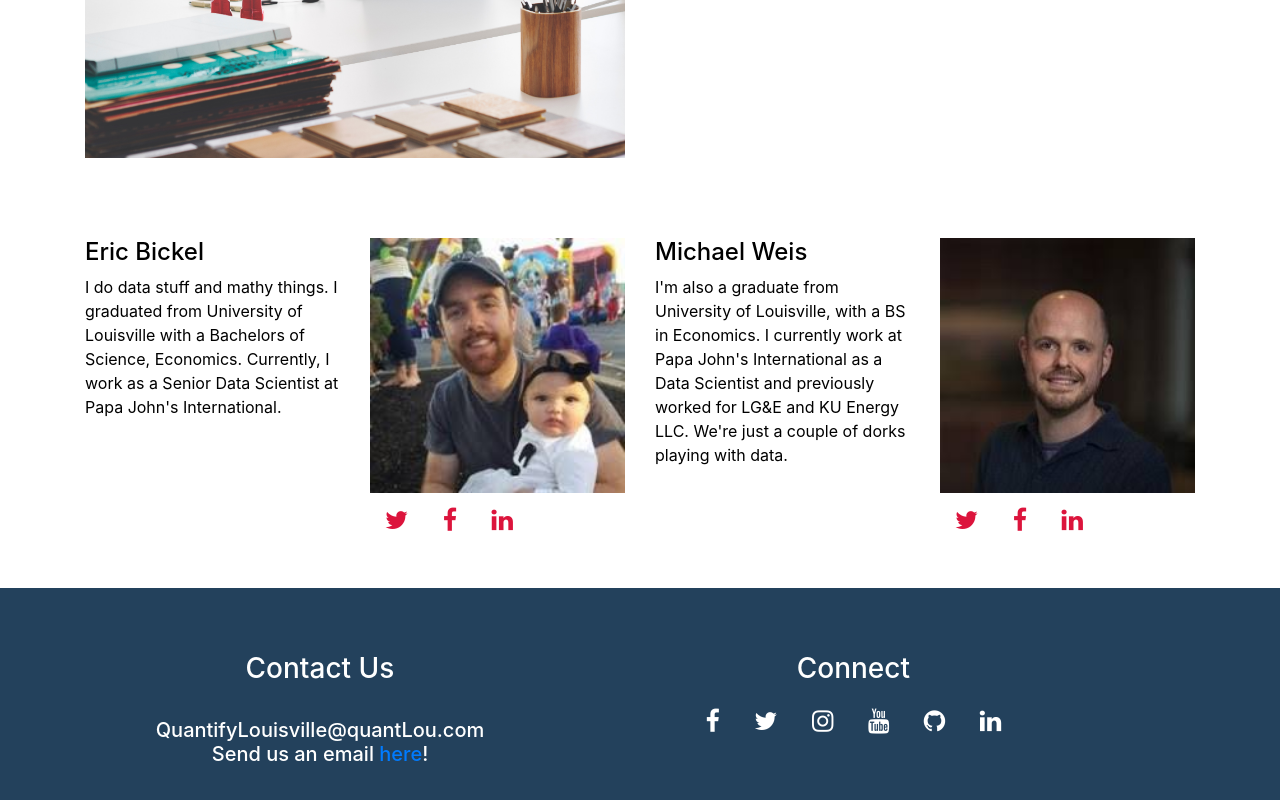
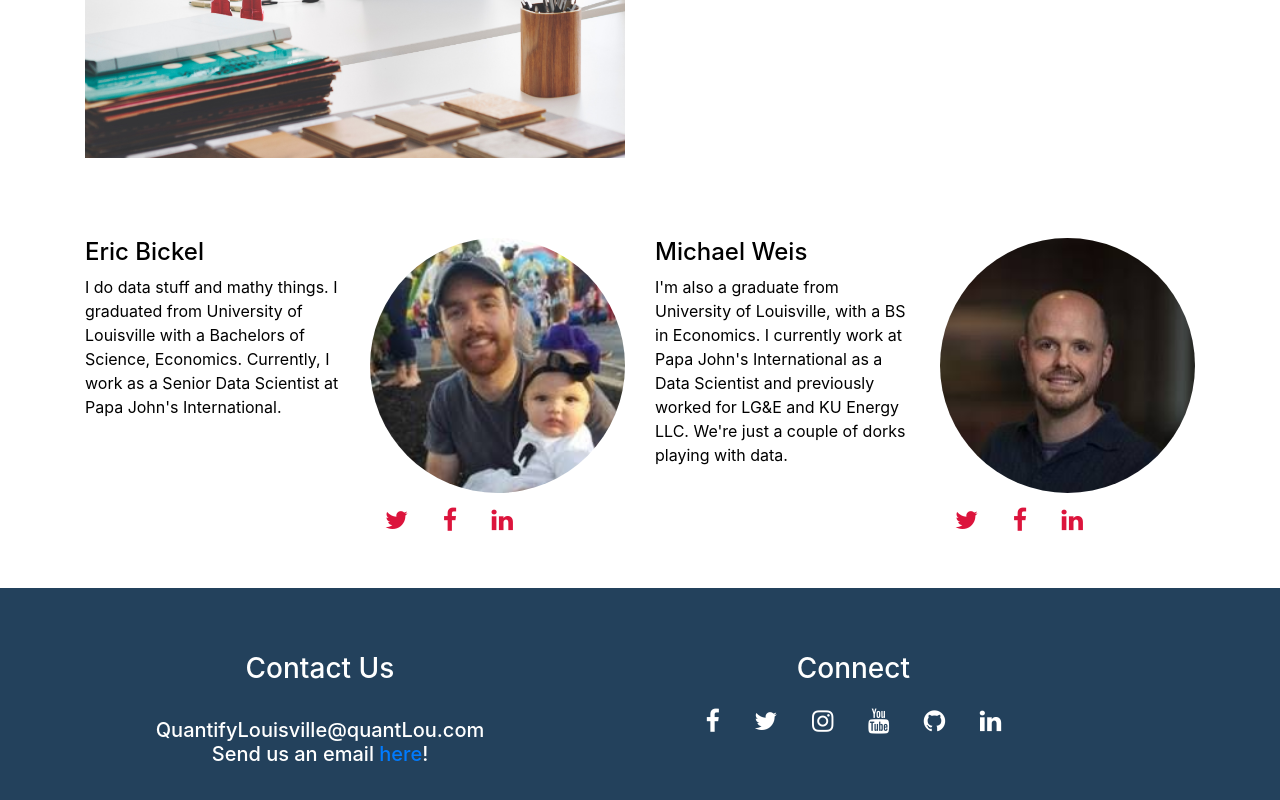
Before and after one commit to jULIAbEE33/quantifyLouisville, a plain HTML site: page index.html in a window 1280 px wide. Shown: the part 1265-2065 px from the top of the page. Drawn offline with nearby package versions, Linux system fonts and the light colour scheme.

Commit message:
"Fixed images, added some formatting"

```diff
--- a/index.html
+++ b/index.html
@@ -43,7 +43,7 @@
     <div class="container">
         <div class="row">
             <div class="col-sm-6">
-                <img src="img/robot.jpg" >
+                <img class="robot" src="img/robot.jpg" >
             </div>
             <div class="col-sm-6 text-center">
                 <h2>What is QuantifyLouisville?</h2>
@@ -66,7 +66,7 @@
                 </p>
             </div>
             <div class="col-lg-3 col-md-3 col-sm-6 col-xs-1">
-                <img src="img/eric3.jpg" class="img-responsive">
+                <img class="eric" src="img/eric3.jpg" class="img-responsive">
                 <a href="https://twitter.com/eric_bickel?lang=en" target="_blank" class="fa fa-twitter fa2"></a>
                     <a href="https://www.facebook.com/bickel.eric" target="_blank" class="fa fa-facebook fa2"></a>
                     <a href="https://www.linkedin.com/in/ericbickel/" target="_blank" class="fa fa-linkedin fa2"></a>
@@ -78,7 +78,7 @@
                 </p>
             </div>
             <div class="col-lg-3 col-md-3 col-sm-6 col-xs-1">
-                <img src="img/weis3.jpg" class="img-responsive">
+                <img class="mike" src="img/weis3.jpg" class="img-responsive">
                 <a href="https://twitter.com/michael_weis?lang=en" target="_blank" class="fa fa-twitter fa2"></a>
                 <a href="https://www.facebook.com/michaelweis26" target="_blank" class="fa fa-facebook fa2"></a>
                 <a href="https://www.linkedin.com/in/michael-weis-40279349/" target="_blank" class="fa fa-linkedin fa2"></a>
--- a/style.css
+++ b/style.css
@@ -40,6 +40,14 @@ footer {
     color: #fff;
     padding: 5% 5% 5% 5%;
 }
+
+.eric {
+    border-radius: 50%;
+}
+
+.mike {
+    border-radius: 50%;
+}
 /********** PSEUDO-ELEMENTS AND FONT AWESOME ICONS **********/
 .fa {
     padding: 15px;
```
Also changed, not shown: newsletter.html (+7 -4 lines), 1 other file.
